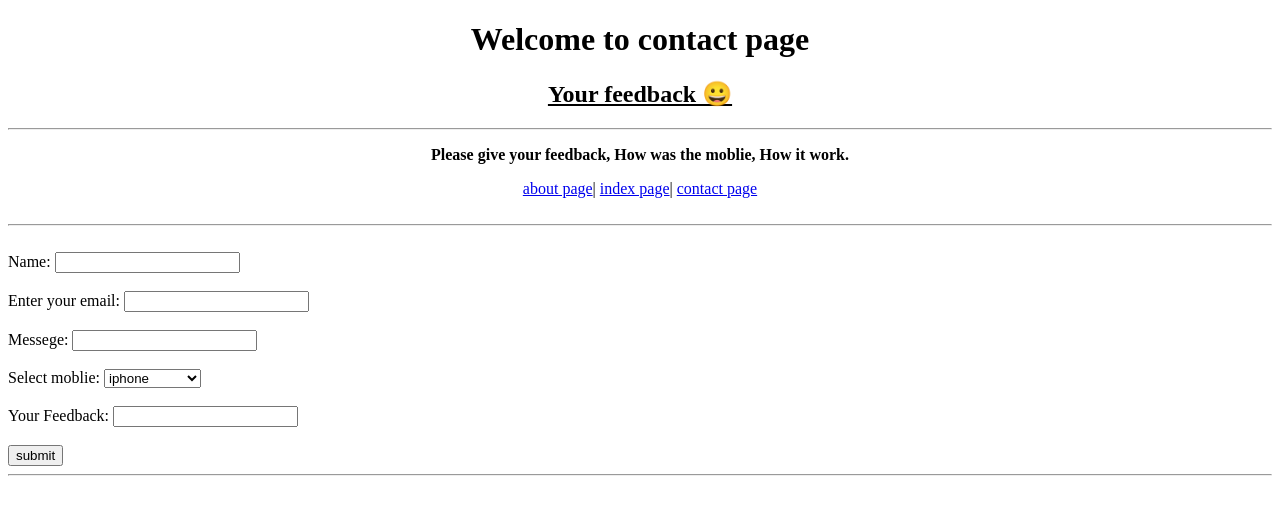
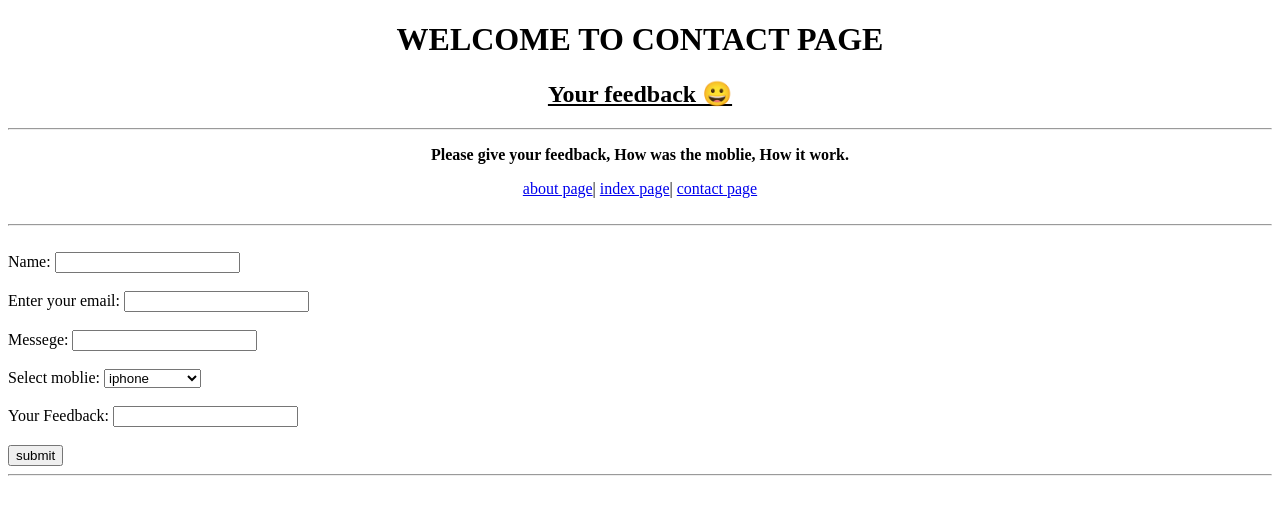
Before and after one commit to shashti124/moblie-shop, a plain HTML site: page contact.html in a window 1280 px wide. Drawn offline with Linux system fonts and the light colour scheme.

Commit message:
contact.html page

```diff
--- a/contact.html
+++ b/contact.html
@@ -4,7 +4,7 @@
         <title>contact page</title>
     </head>
     <body>
-       <center> <h1>Welcome to contact page</h1></center>
+       <center> <h1> WELCOME TO CONTACT PAGE</h1></center>
        <center><h2> <u>Your feedback 😀</u></h2></center><hr>
        <center><b><p>Please give your feedback, How was the moblie, How it work.</p></b></center>
 
```
